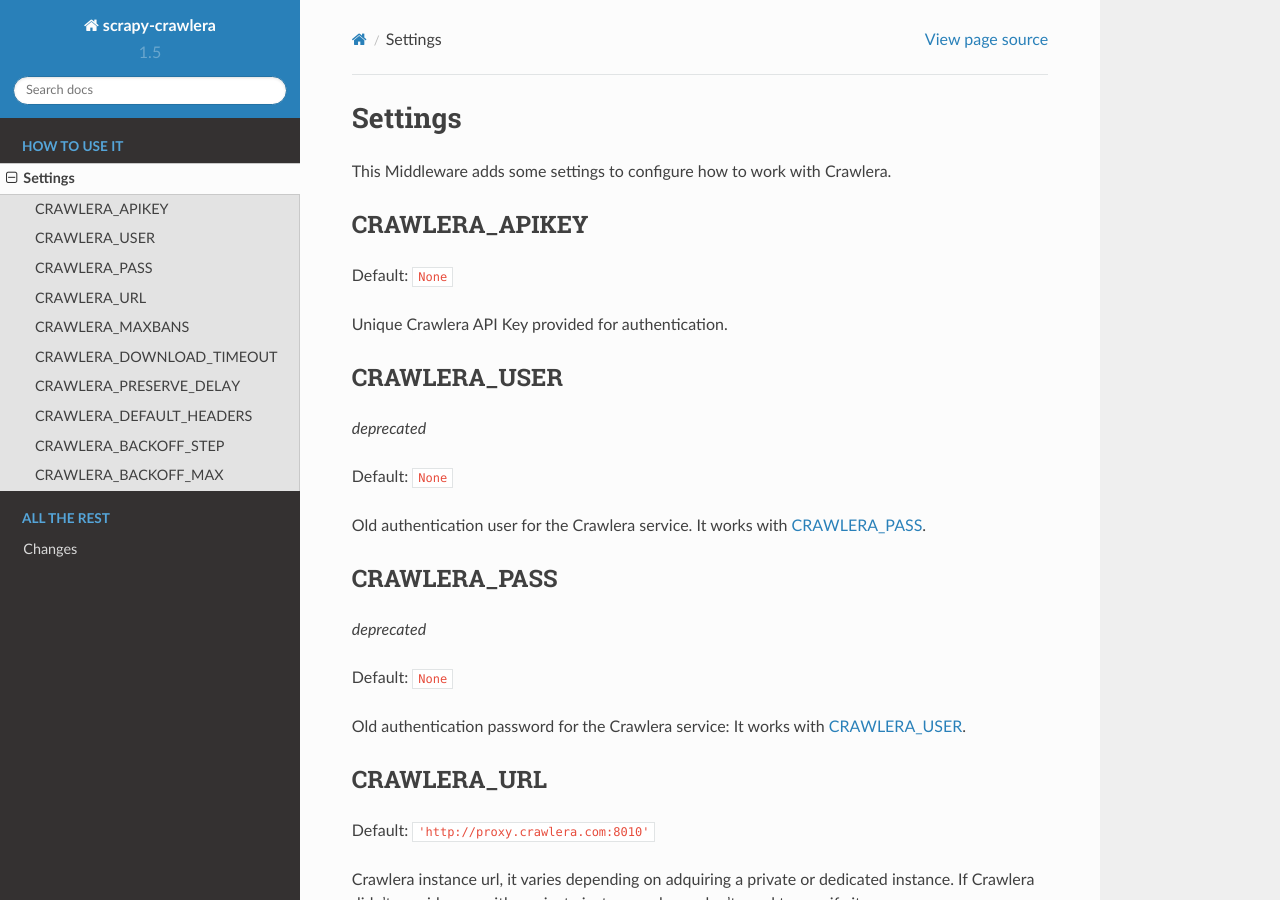
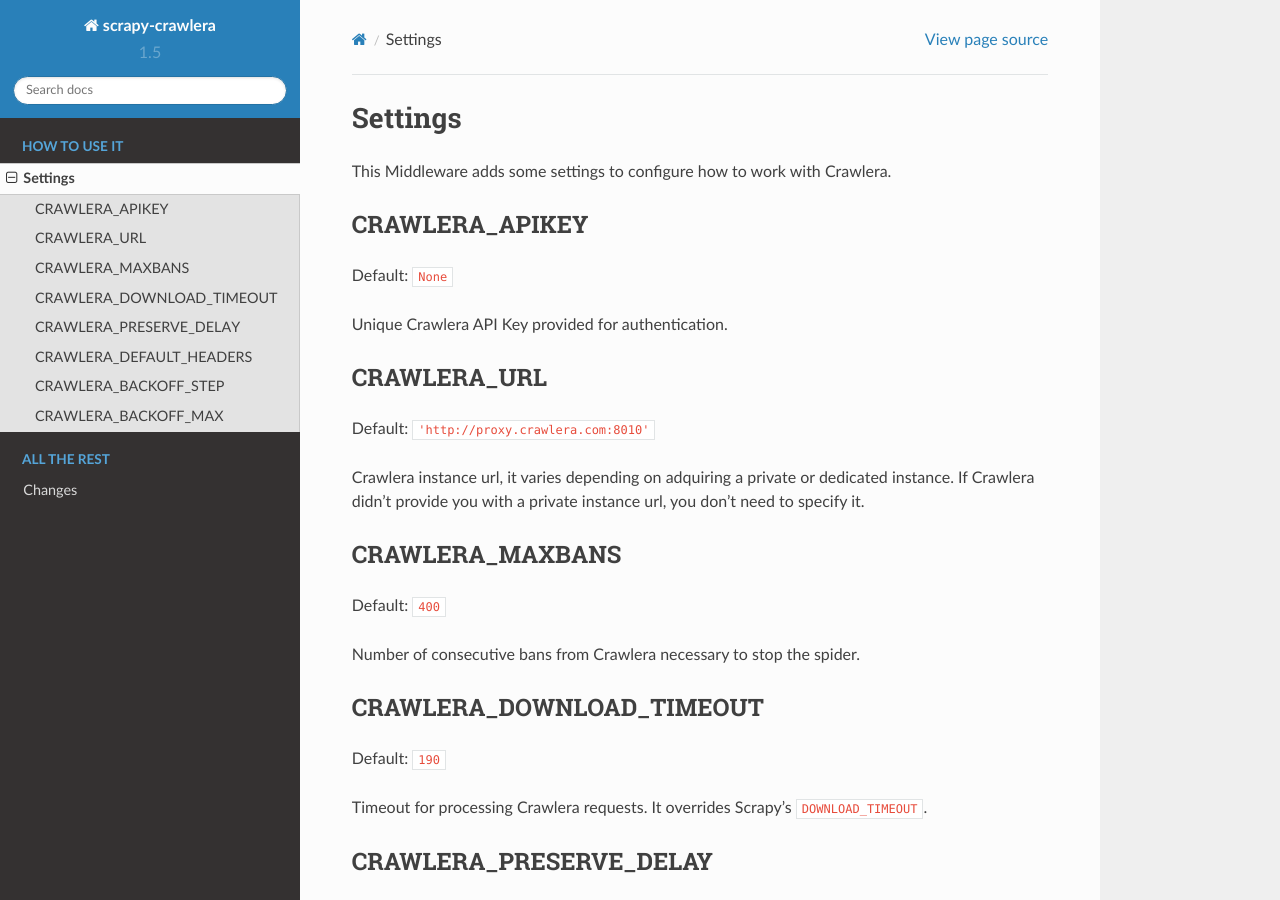
Before and after one commit to scrapy-plugins/scrapy-zyte-smartproxy, a Sphinx documentation site: the page built from docs/settings.rst, in a window 1280 px wide and 900 px high. Built offline with Sphinx 7.4.7 and the Read the Docs theme 2.0.0, drawn with Linux system fonts in a browser that asks for light colours.

Commit message:
Remove username and password settings since it's been removed from crawlera completely

```diff
--- a/docs/settings.rst
+++ b/docs/settings.rst
@@ -10,24 +10,6 @@
 Default: ``None``
 
 Unique Crawlera API Key provided for authentication.
-
-CRAWLERA_USER
--------------
-
-*deprecated*
-
-Default: ``None``
-
-Old authentication user for the Crawlera service. It works with :ref:`CRAWLERA_PASS`.
-
-CRAWLERA_PASS
--------------
-
-*deprecated*
-
-Default: ``None``
-
-Old authentication password for the Crawlera service: It works with :ref:`CRAWLERA_USER`.
 
 CRAWLERA_URL
 ------------
```
Also changed, not shown: 2 other files.
